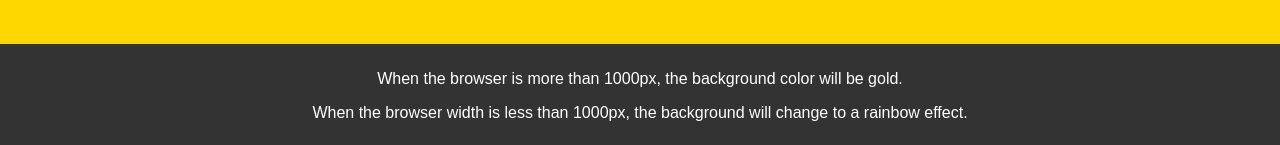
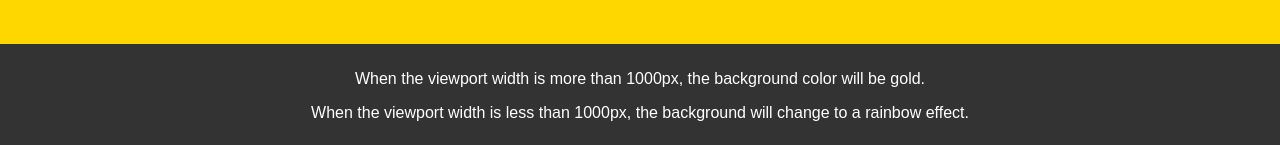
Before and after one commit to illusion8778/Personal-Website, a plain HTML site: page index.html in a window 1280 px wide. Shown: the part 652-797 px from the top of the page. Drawn offline with Linux system fonts and the light colour scheme.

Commit message:
Update index.html

```diff
--- a/index.html
+++ b/index.html
@@ -76,8 +76,8 @@
         </div>
     </main>
     <footer>
-        <p>When the browser is more than 1000px, the background color will be gold.</p>
-        <p>When the browser width is less than 1000px, the background will change to a rainbow effect.</p>
+        <p>When the viewport width is more than 1000px, the background color will be gold.</p>
+        <p>When the viewport width is less than 1000px, the background will change to a rainbow effect.</p>
     </footer>
 </body>
 </html>
```
